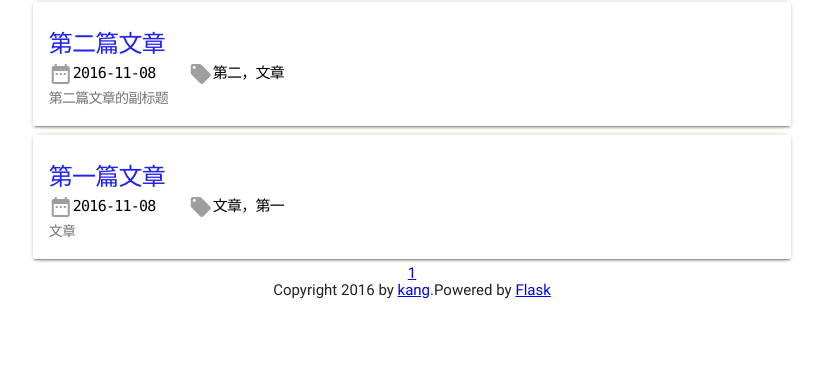
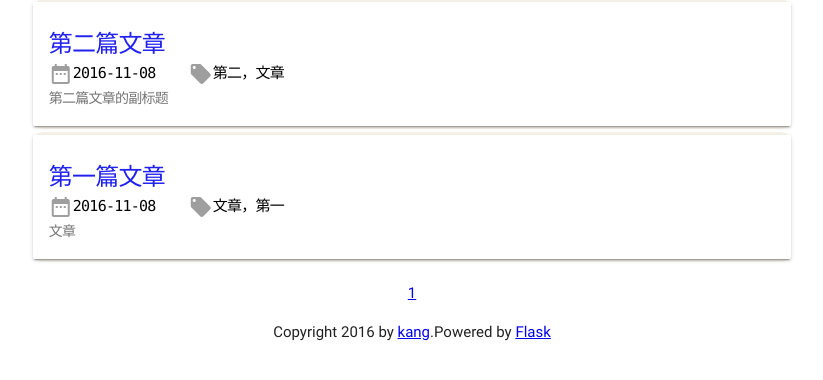
Before and after one commit to CodeIdeal/flask_blog, a Flask app: page / in a window 1280 px wide. Shown: the part 201-581 px from the top of the page, without its empty margins (228-1051 px from the left). Run offline with Flask 2, Linux system fonts and the light colour scheme; data comes from the database, SQL or seed files in the repository; parts of the project's set-up code (start-up, migrations or seed data) failed here and were passed over.

Commit message:
修改首页 页码的margin-top 以及 copyright 的margin-top

```diff
--- a/static/css/base.css
+++ b/static/css/base.css
@@ -4,6 +4,7 @@
     text-align: center;
     margin-left: auto;
     margin-right: auto;
+    margin-top: 1.5em;
 }
 
 .pre{
--- a/templates/index.html
+++ b/templates/index.html
@@ -24,7 +24,7 @@
         </div>
         </div>
     {% endfor %}
-    <div class="mdui-text-center">
+    <div class="mdui-text-center" style="margin-top: 1.5em">
     {% if pages > 5 %}
         {% if cur_page <= 3 %}
             {% for i in range(4) %}
```
